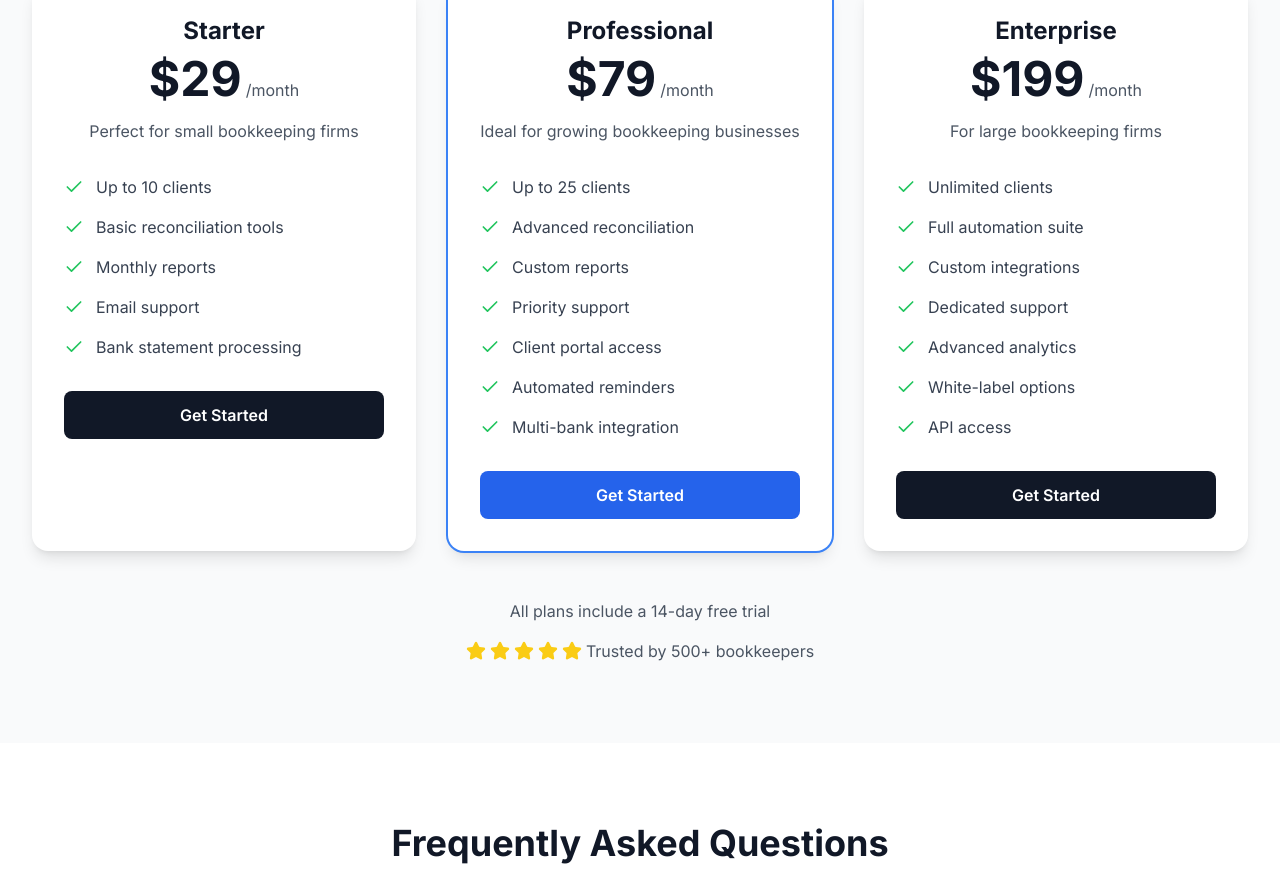
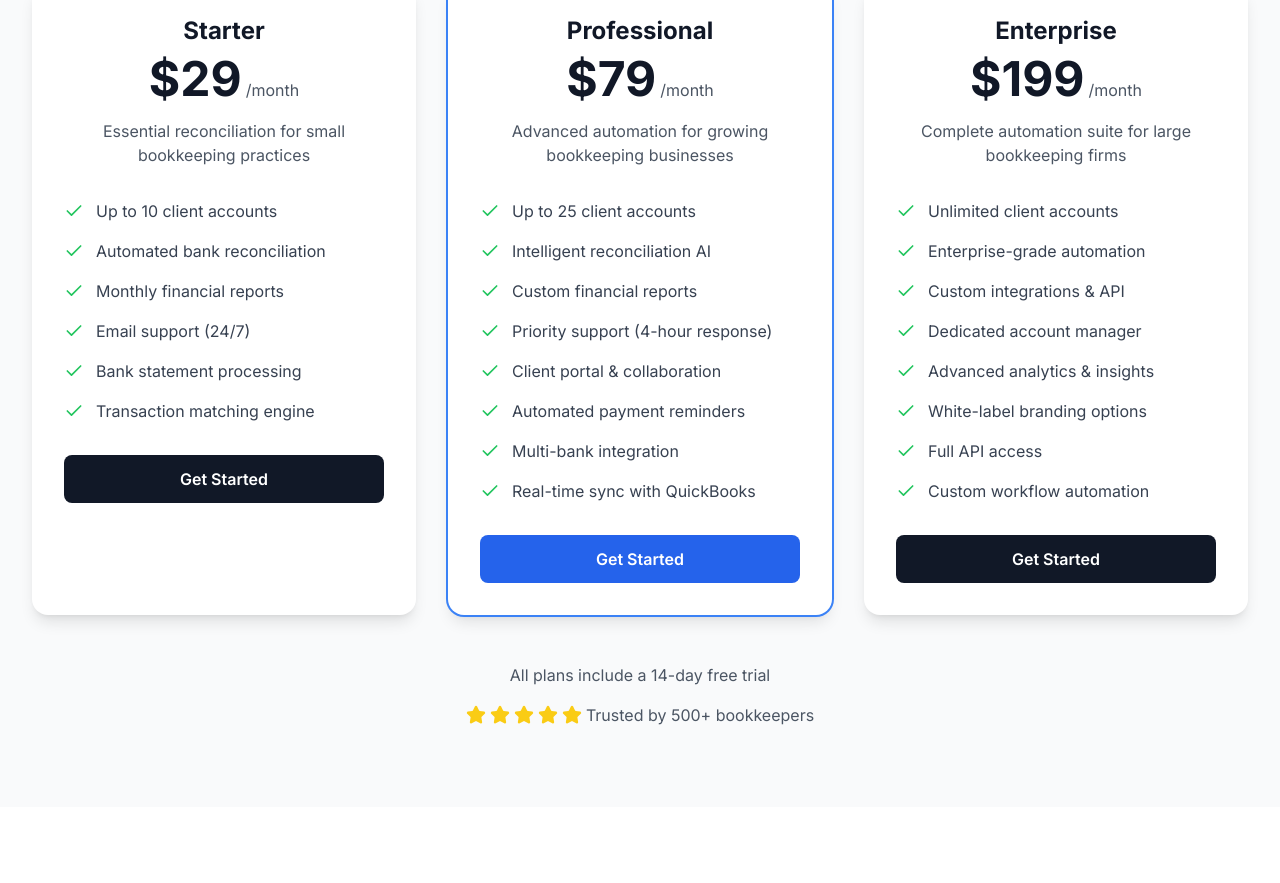
Before and after one commit to algominds35/bank-reconciliation-tool, a Next.js app: page / in a window 1280 px wide. Shown: the part 5159-6042 px from the top of the page. Built offline with nearby package versions, Linux system fonts and the light colour scheme.

Commit message:
Enhanced pricing descriptions with professional features and benefits

```diff
--- a/src/components/Pricing.tsx
+++ b/src/components/Pricing.tsx
@@ -9,13 +9,14 @@ const Pricing = () => {
       name: 'Starter',
       price: '$29',
       period: '/month',
-      description: 'Perfect for small bookkeeping firms',
+      description: 'Essential reconciliation for small bookkeeping practices',
       features: [
-        'Up to 10 clients',
-        'Basic reconciliation tools',
-        'Monthly reports',
-        'Email support',
-        'Bank statement processing'
+        'Up to 10 client accounts',
+        'Automated bank reconciliation',
+        'Monthly financial reports',
+        'Email support (24/7)',
+        'Bank statement processing',
+        'Transaction matching engine'
       ],
       stripeLink: 'https://buy.stripe.com/3cI9AVe6i0ALcrfaee0Fi0a',
       popular: false
@@ -24,15 +25,16 @@ const Pricing = () => {
       name: 'Professional',
       price: '$79',
       period: '/month',
-      description: 'Ideal for growing bookkeeping businesses',
+      description: 'Advanced automation for growing bookkeeping businesses',
       features: [
-        'Up to 25 clients',
-        'Advanced reconciliation',
-        'Custom reports',
-        'Priority support',
-        'Client portal access',
-        'Automated reminders',
-        'Multi-bank integration'
+        'Up to 25 client accounts',
+        'Intelligent reconciliation AI',
+        'Custom financial reports',
+        'Priority support (4-hour response)',
+        'Client portal & collaboration',
+        'Automated payment reminders',
+        'Multi-bank integration',
+        'Real-time sync with QuickBooks'
       ],
       stripeLink: 'https://buy.stripe.com/bJe5kF7HUfvF62Raee0Fi0b',
       popular: true
@@ -41,15 +43,16 @@ const Pricing = () => {
       name: 'Enterprise',
       price: '$199',
       period: '/month',
-      description: 'For large bookkeeping firms',
+      description: 'Complete automation suite for large bookkeeping firms',
       features: [
-        'Unlimited clients',
-        'Full automation suite',
-        'Custom integrations',
-        'Dedicated support',
-        'Advanced analytics',
-        'White-label options',
-        'API access'
+        'Unlimited client accounts',
+        'Enterprise-grade automation',
+        'Custom integrations & API',
+        'Dedicated account manager',
+        'Advanced analytics & insights',
+        'White-label branding options',
+        'Full API access',
+        'Custom workflow automation'
       ],
       stripeLink: 'https://buy.stripe.com/28E4gBd2eerBdvjaee0Fi0c',
       popular: false
```
